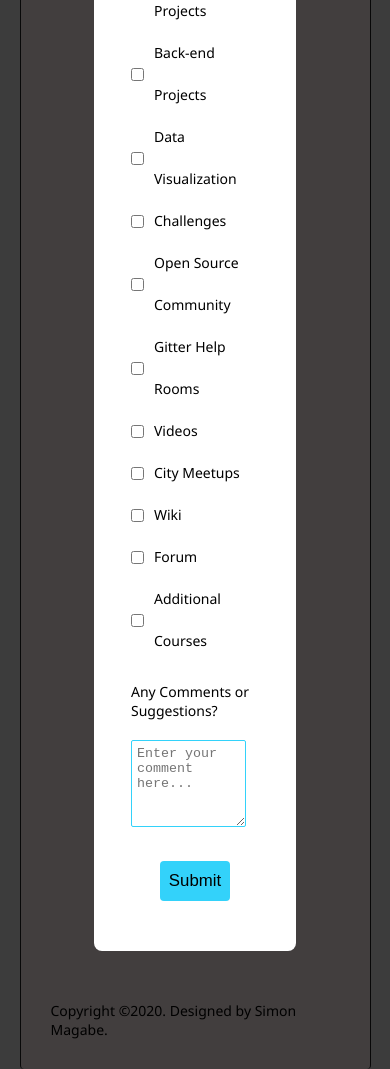
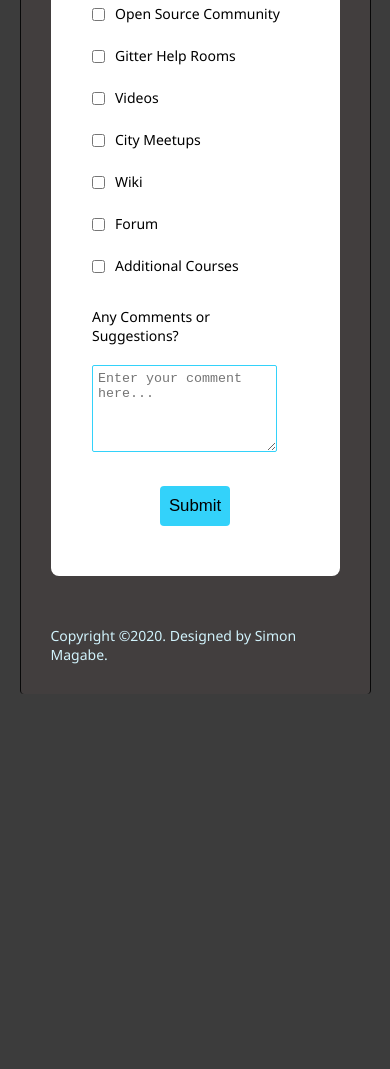
Before and after one commit to simonmagabe/SurveyForm, a plain HTML site: page index.html in a window 390 px wide. Shown: the part 1291-2360 px from the top of the page. After the commit the page ends 1985 px from the top, so only its background shows below. Drawn offline with Linux system fonts and the light colour scheme.

Commit message:
Refactor @media query for small screens

```diff
--- a/style.css
+++ b/style.css
@@ -185,6 +185,7 @@ textarea:hover {
 footer {
 	display: flex;
 	justify-content: center;
+	color: #d1f3fc;
 }
 
 @media (max-width: 900px) {
@@ -212,3 +213,9 @@ footer {
 		width: 70px;
 	}
 }
+
+@media(max-width: 500px) {
+	.container-fluid {
+		width: 100%;
+	}
+}
```
